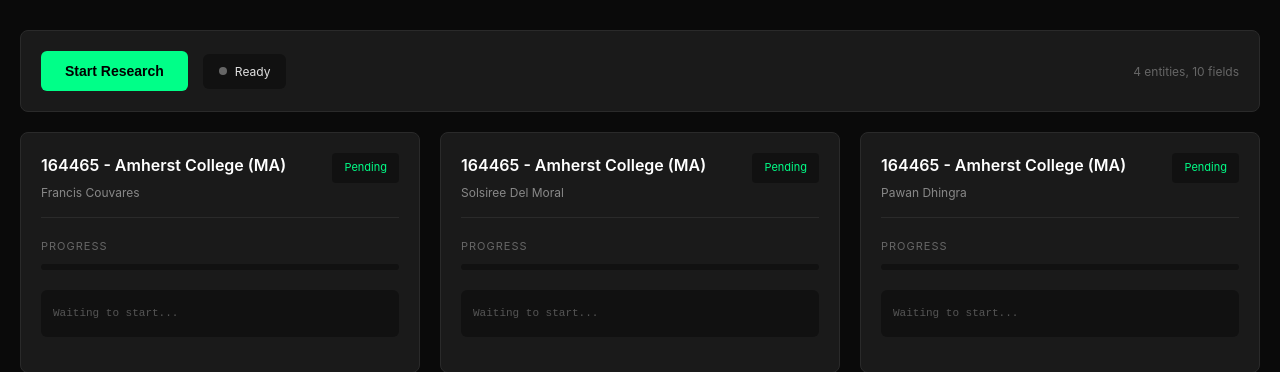
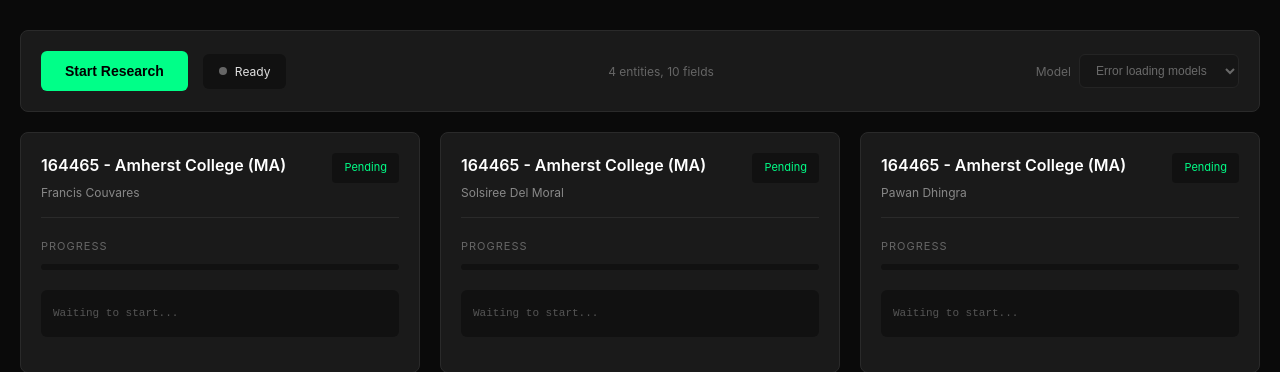
Before and after one commit to alpnix/auto-data, a Flask app: template templates/research.html in a window 1280 px wide. Shown: the part 87-459 px from the top of the page. Run offline with Flask 3, Linux system fonts and the light colour scheme; the template is opened without the code that fills it, so the values that code supplies are empty.

Commit message:
feat: add model selector dropdown to research dashboard
- add .model-selector, .model-badge css (dark select, green badge)
- add flex-wrap to .controls so dropdown doesn't overflow
- add <select id="model-select"> + <span id="model-badge"> in controls bar
- loadModels() fetches /api/models, populates select, pre-selects default
- startProcess() reads selected model, appends ?model= to sse url
- disable select while run is active, re-enable on done/error
- show model-badge with active model name during run

```diff
--- a/templates/research.html
+++ b/templates/research.html
@@ -63,6 +63,51 @@
             display: flex;
             gap: 15px;
             align-items: center;
+            flex-wrap: wrap;
+        }
+
+        .model-selector {
+            display: flex;
+            align-items: center;
+            gap: 8px;
+            margin-left: auto;
+        }
+
+        .model-selector label {
+            font-size: 12px;
+            color: #666;
+            white-space: nowrap;
+        }
+
+        .model-selector select {
+            background: #111;
+            color: #e0e0e0;
+            border: 1px solid #333;
+            border-radius: 6px;
+            padding: 8px 12px;
+            font-size: 12px;
+            cursor: pointer;
+            outline: none;
+            min-width: 160px;
+        }
+
+        .model-selector select:focus {
+            border-color: #00ff88;
+        }
+
+        .model-selector select:disabled {
+            opacity: 0.4;
+            cursor: not-allowed;
+        }
+
+        .model-badge {
+            font-size: 11px;
+            color: #00ff88;
+            background: #0a1f14;
+            border: 1px solid #00ff8833;
+            border-radius: 4px;
+            padding: 3px 8px;
+            white-space: nowrap;
         }
 
         button {
@@ -412,6 +457,13 @@
                 <span id="status-text">Loading...</span>
             </div>
             <div class="config-info" id="config-info"></div>
+            <div class="model-selector">
+                <label for="model-select">Model</label>
+                <select id="model-select" disabled>
+                    <option value="">Loading...</option>
+                </select>
+                <span class="model-badge" id="model-badge" style="display:none"></span>
+            </div>
         </div>
 
         <div class="entity-grid" id="entity-grid">
@@ -447,7 +499,30 @@
         let eventSource = null;
         let isRunning = false;
 
-        // Load configuration on page load
+        // Load models and configuration on page load
+        async function loadModels() {
+            try {
+                const res = await fetch('/api/models');
+                const data = await res.json();
+                const select = document.getElementById('model-select');
+                select.innerHTML = '';
+                if (!data.models || data.models.length === 0) {
+                    select.innerHTML = '<option value="">No models available</option>';
+                    return;
+                }
+                data.models.forEach(m => {
+                    const opt = document.createElement('option');
+                    opt.value = m.id;
+                    opt.textContent = m.label;
+                    if (m.id === data.default) opt.selected = true;
+                    select.appendChild(opt);
+                });
+                select.disabled = false;
+            } catch (e) {
+                document.getElementById('model-select').innerHTML = '<option value="">Error loading models</option>';
+            }
+        }
+
         async function loadConfig() {
             try {
                 const response = await fetch('/api/config');
@@ -556,9 +631,11 @@
             const configFields = config.fields || [];
             const groundTruth = config.ground_truth || {};
 
-            // Get entity for ground truth lookup - use first field value as key
+            // Get entity for ground truth lookup - use primary field from schema
             const entity = config.entities[index];
-            const entityName = entity ? Object.values(entity)[0] : null;
+            const entitySchema = config.entity_schema || {};
+            const primaryField = entitySchema.primary_field || Object.keys(entity || {})[0];
+            const entityName = entity ? entity[primaryField] : null;
             const truth = groundTruth[entityName];
 
             let html = '';
@@ -649,6 +726,15 @@
         function startProcess() {
             if (isRunning || !config) return;
 
+            const modelSelect = document.getElementById('model-select');
+            const selectedModel = modelSelect.value;
+            modelSelect.disabled = true;
+
+            // Show active model badge
+            const badge = document.getElementById('model-badge');
+            badge.textContent = modelSelect.options[modelSelect.selectedIndex]?.text || selectedModel;
+            badge.style.display = 'inline';
+
             isRunning = true;
             document.getElementById('start-btn').disabled = true;
             document.getElementById('status-indicator').classList.add('running');
@@ -658,8 +744,9 @@
             // Reset cards
             setupEntityCards(config.entities);
 
-            // Start SSE connection
-            eventSource = new EventSource('/api/research/process');
+            // Start SSE connection with selected model
+            const url = `/api/research/process${selectedModel ? '?model=' + encodeURIComponent(selectedModel) : ''}`;
+            eventSource = new EventSource(url);
 
             eventSource.addEventListener('start', (e) => {
                 const data = JSON.parse(e.data);
@@ -723,6 +810,7 @@
                 eventSource.close();
                 isRunning = false;
                 document.getElementById('start-btn').disabled = false;
+                document.getElementById('model-select').disabled = false;
             });
 
             eventSource.addEventListener('error', (e) => {
@@ -735,6 +823,7 @@
                 eventSource.close();
                 isRunning = false;
                 document.getElementById('start-btn').disabled = false;
+                document.getElementById('model-select').disabled = false;
             });
 
             eventSource.onerror = () => {
@@ -742,10 +831,12 @@
                 document.getElementById('status-text').textContent = 'Disconnected';
                 isRunning = false;
                 document.getElementById('start-btn').disabled = false;
+                document.getElementById('model-select').disabled = false;
             };
         }
 
         // Initialize
+        loadModels();
         loadConfig();
     </script>
 </body>
```
